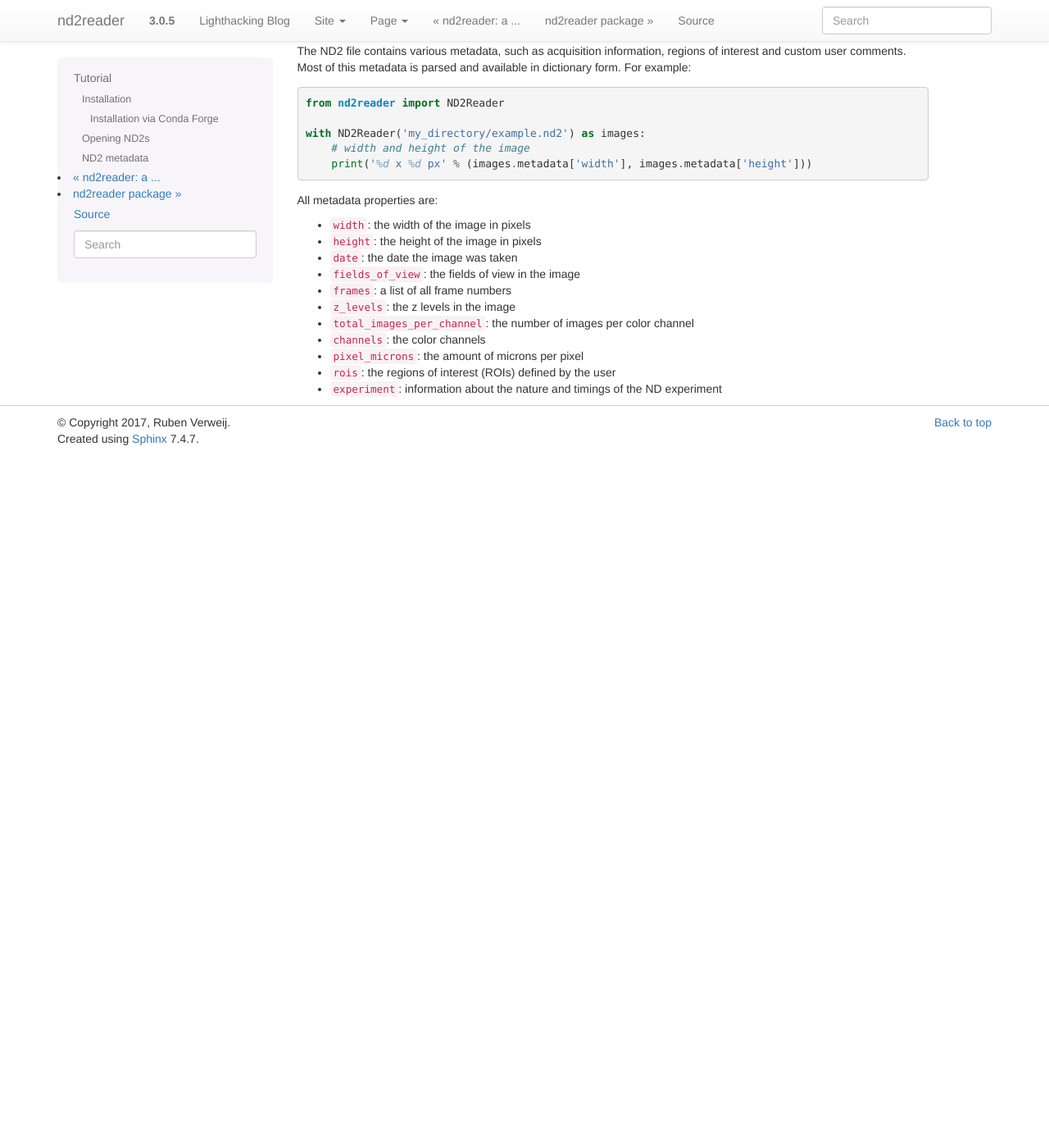
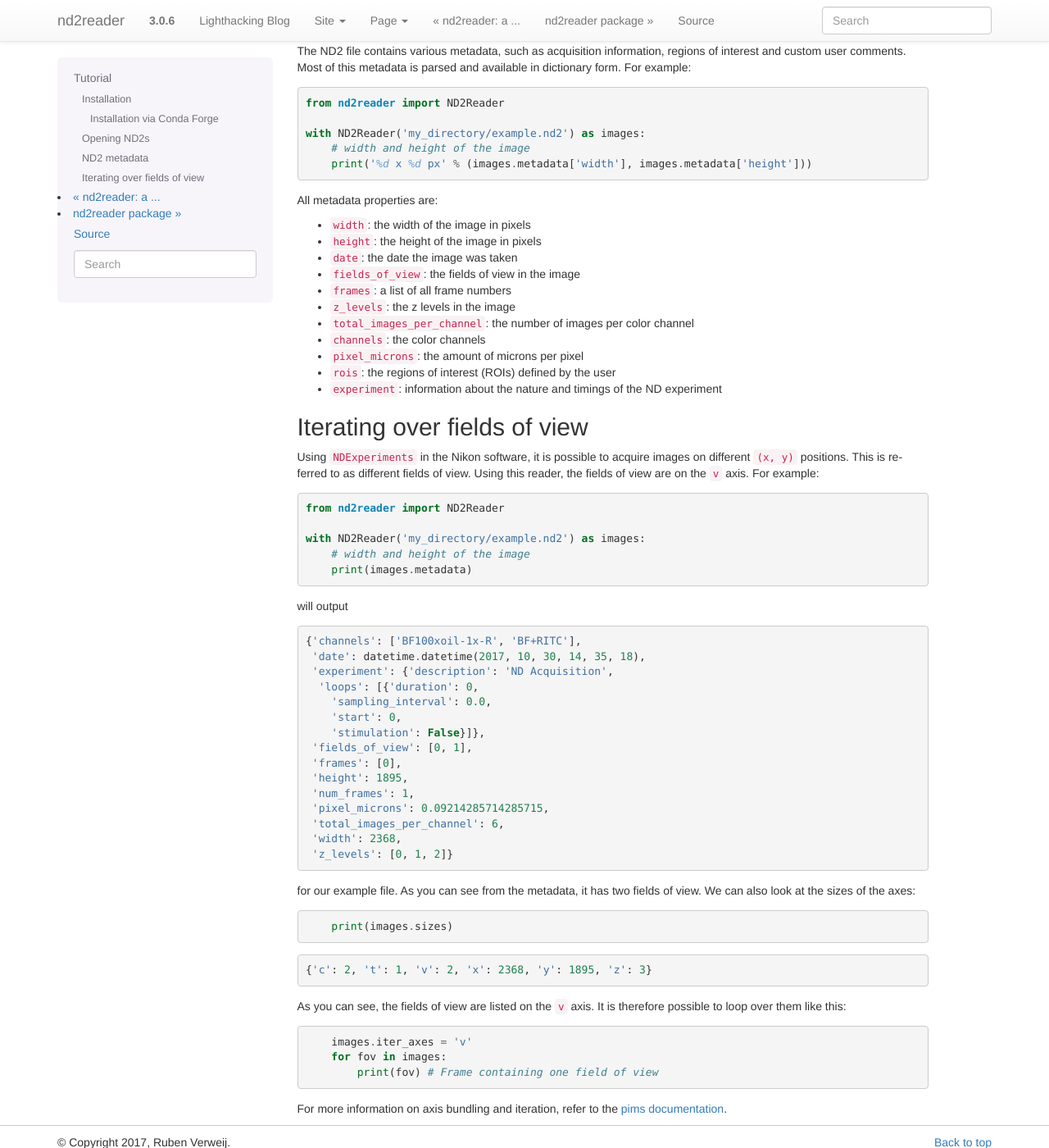
Before and after one commit to Open-Science-Tools/nd2reader, a Sphinx documentation site: the page built from sphinx/tutorial.md, in a window 1280 px wide and 1400 px high, scrolled down 871 px. Shown: the whole window at 82% size. Built offline with Sphinx 7.4.7, drawn with Linux system fonts in a browser that asks for light colours; before the commit the page ends 1426 px from its top, so only the background shows below that.

````diff
--- a/nd2reader/__init__.py
+++ b/nd2reader/__init__.py
@@ -1,4 +1,4 @@
 from nd2reader.reader import ND2Reader
 from nd2reader.legacy import Nd2
 
-__version__ = '3.0.5'
+__version__ = '3.0.6'
--- a/setup.py
+++ b/setup.py
@@ -1,6 +1,6 @@
 from setuptools import setup
 
-VERSION = '3.0.5'
+VERSION = '3.0.6'
 
 if __name__ == '__main__':
     setup(
--- a/sphinx/conf.py
+++ b/sphinx/conf.py
@@ -44,9 +44,9 @@ author = 'Ruben Verweij'
 # built documents.
 #
 # The short X.Y version.
-version = '3.0.5'
+version = '3.0.6'
 # The full version, including alpha/beta/rc tags.
-release = '3.0.5'
+release = '3.0.6'
 
 # The language for content autogenerated by Sphinx. Refer to documentation
 # for a list of supported languages.
--- a/sphinx/tutorial.md
+++ b/sphinx/tutorial.md
@@ -57,7 +57,6 @@ from nd2reader import ND2Reader
 with ND2Reader('my_directory/example.nd2') as images:
     # width and height of the image
     print('%d x %d px' % (images.metadata['width'], images.metadata['height']))
-
 ```
 
 All metadata properties are:
@@ -73,3 +72,48 @@ All metadata properties are:
 * `pixel_microns`: the amount of microns per pixel
 * `rois`: the regions of interest (ROIs) defined by the user
 * `experiment`: information about the nature and timings of the ND experiment
+
+### Iterating over fields of view
+
+Using `NDExperiments` in the Nikon software, it is possible to acquire images on different `(x, y)` positions.
+This is referred to as different fields of view. Using this reader, the fields of view are on the `v` axis.
+For example:
+```python
+from nd2reader import ND2Reader
+
+with ND2Reader('my_directory/example.nd2') as images:
+    # width and height of the image
+    print(images.metadata)
+```
+will output
+```python
+{'channels': ['BF100xoil-1x-R', 'BF+RITC'],
+ 'date': datetime.datetime(2017, 10, 30, 14, 35, 18),
+ 'experiment': {'description': 'ND Acquisition',
+  'loops': [{'duration': 0,
+    'sampling_interval': 0.0,
+    'start': 0,
+    'stimulation': False}]},
+ 'fields_of_view': [0, 1],
+ 'frames': [0],
+ 'height': 1895,
+ 'num_frames': 1,
+ 'pixel_microns': 0.09214285714285715,
+ 'total_images_per_channel': 6,
+ 'width': 2368,
+ 'z_levels': [0, 1, 2]}
+```
+for our example file. As you can see from the metadata, it has two fields of view. We can also look at the sizes of the axes:
+```python
+    print(images.sizes)
+```
+```python
+{'c': 2, 't': 1, 'v': 2, 'x': 2368, 'y': 1895, 'z': 3}
+```
+As you can see, the fields of view are listed on the `v` axis. It is therefore possible to loop over them like this:
+```python
+    images.iter_axes = 'v'
+    for fov in images:
+        print(fov) # Frame containing one field of view
+```
+For more information on axis bundling and iteration, refer to the [pims documentation](http://soft-matter.github.io/pims/v0.4/multidimensional.html#axes-bundling).
````
Also changed, not shown: 1 other file.
